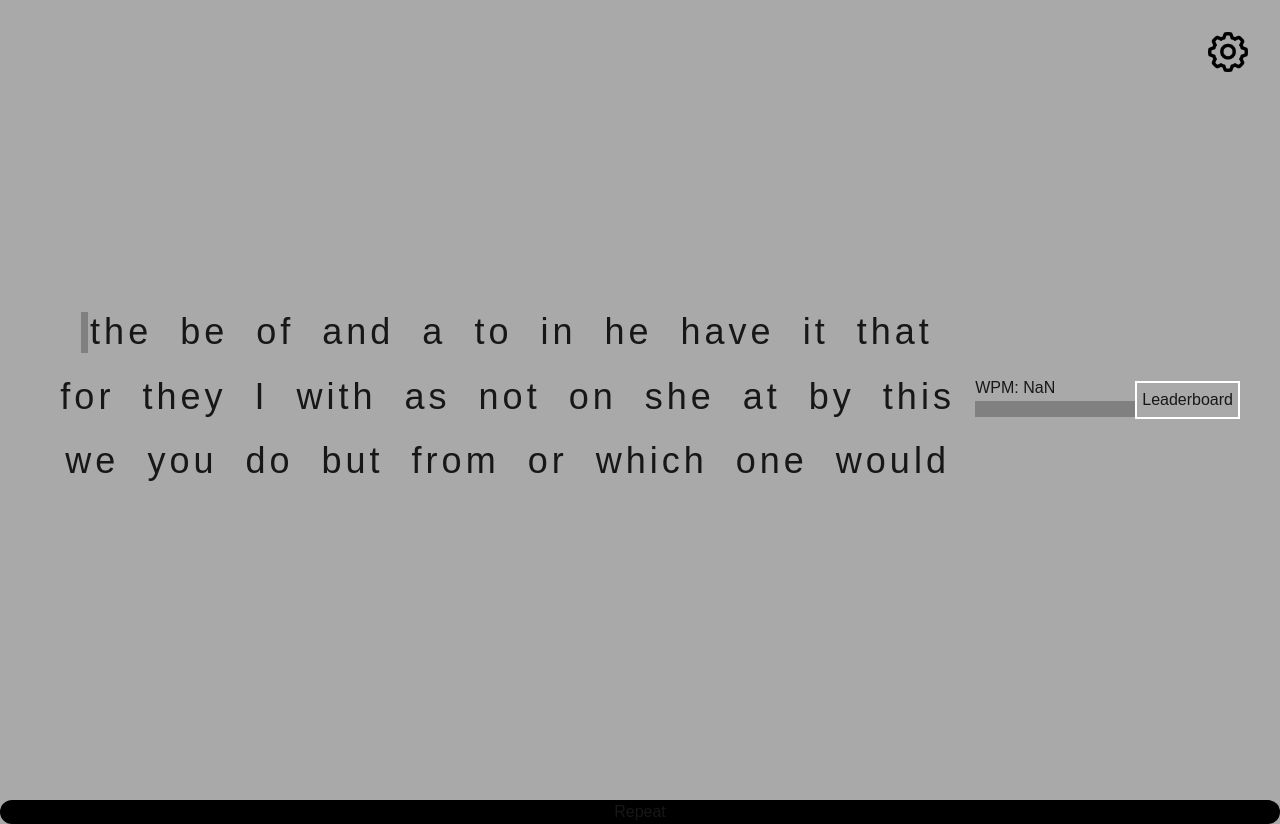
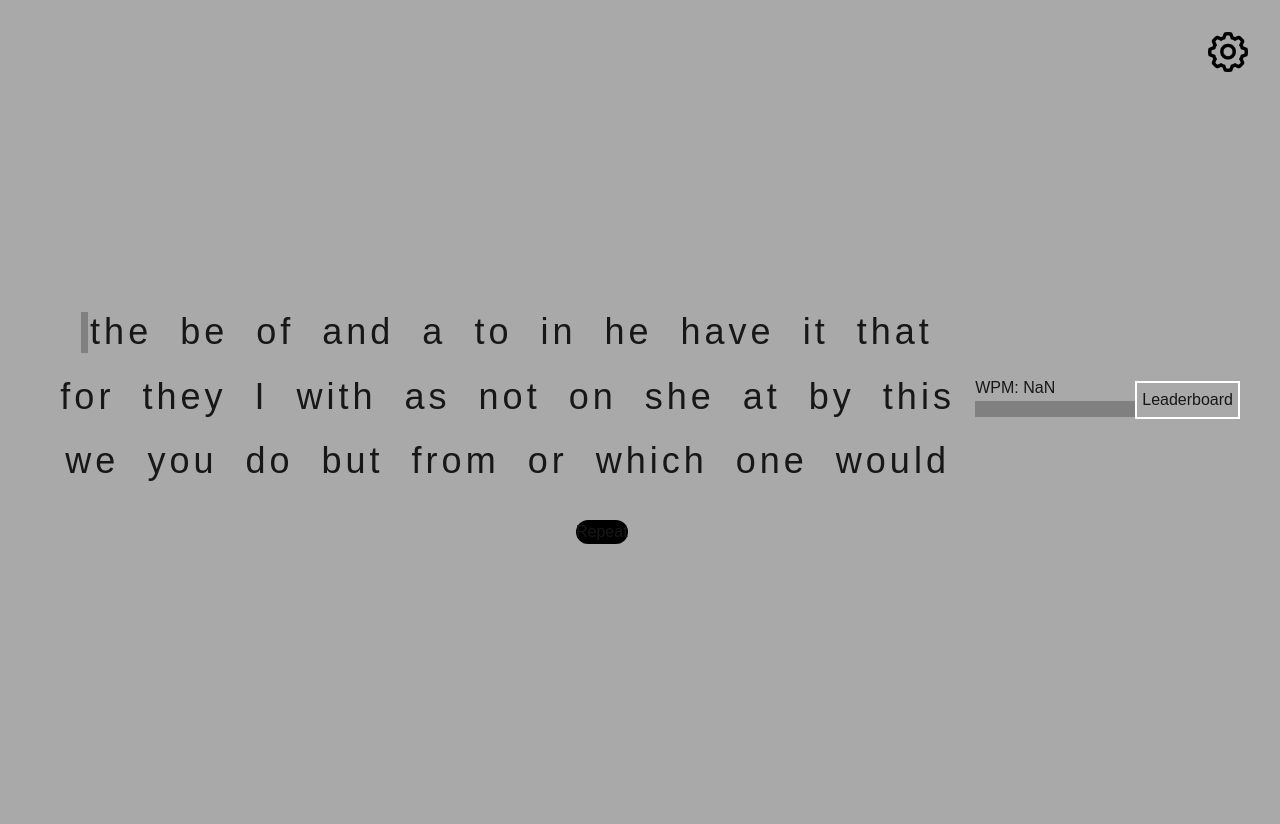
Before and after one commit to AnoyingWaffle66/typing_game, a Next.js app in the folder typing_thing/: page / in a window 1280 px wide. After the commit the page ends 800 px from the top, so only its background shows below. Built offline with nearby package versions, Linux system fonts and the light colour scheme.

Commit message:
Changed position of button

```diff
--- a/typing_thing/app/globals.css
+++ b/typing_thing/app/globals.css
@@ -49,6 +49,9 @@ body {
   justify-content: center;
   width: 100;
   text-align: center;
+  position: absolute;
+  top: 65%;
+  left: 45%;
 }
 
 .button:hover {
--- a/typing_thing/app/page.tsx
+++ b/typing_thing/app/page.tsx
@@ -73,13 +73,10 @@ export default function Home() {
 
         <LeaderboardButton/>
         </div>
-        <>
-          {/* <button className="button button:hover button:active" onClick={onRepeat}>repeat</button> */}
-        </>
-        <div className="button button:hover button:active" onClick={onRepeat}>
+
+    </div>
+    <div className="button button:hover button:active" onClick={onRepeat}>
           <RepeatButton/>
-        </div>
-
     </div>
 
     </>
```
